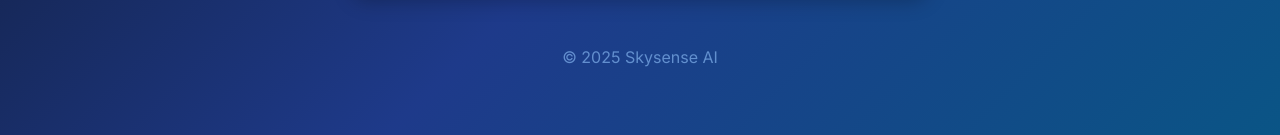
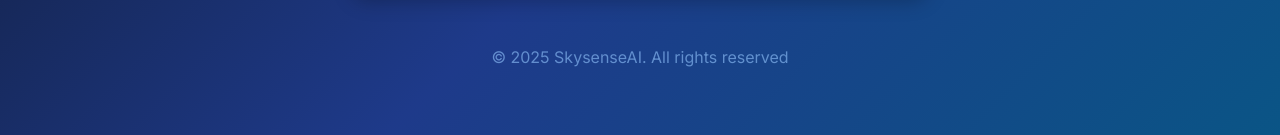
Before and after one commit to eamhad/SkysenseAI, a website: page public/feedback-success.html in a window 1280 px wide. Shown: the part 519-654 px from the top of the page. Drawn offline with nearby package versions, Linux system fonts and the light colour scheme.

Commit message:
Update feedback-success.html

```diff
--- a/public/feedback-success.html
+++ b/public/feedback-success.html
@@ -76,7 +76,7 @@
   </div>
 
   <footer class="mt-12 text-center text-blue-300 opacity-60 text-center w-full">
-    © 2025 Skysense AI
+    © 2025 SkysenseAI. All rights reserved
   </footer>
 
 </body>
```
